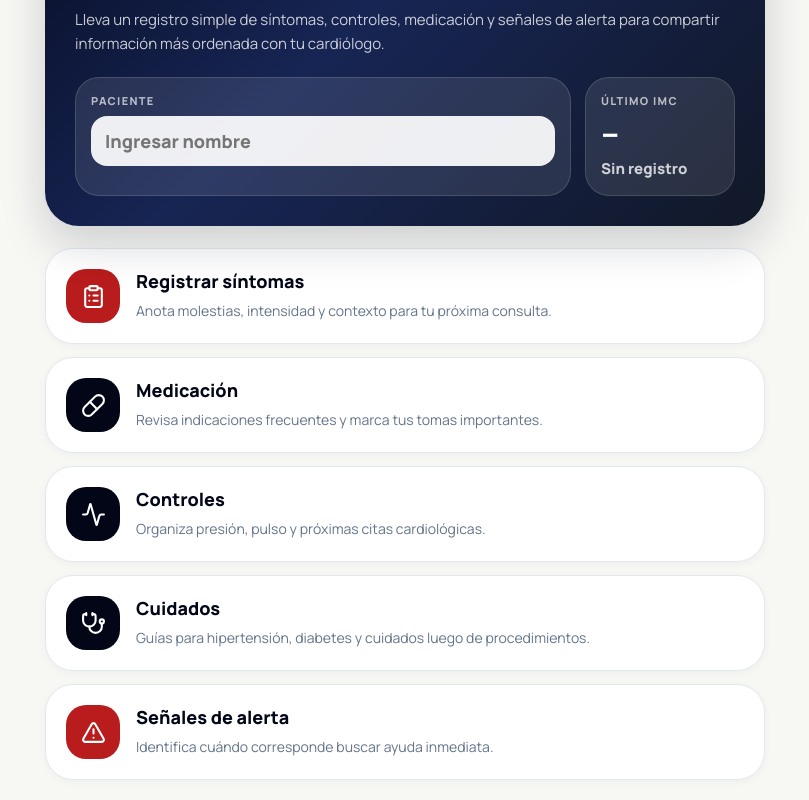
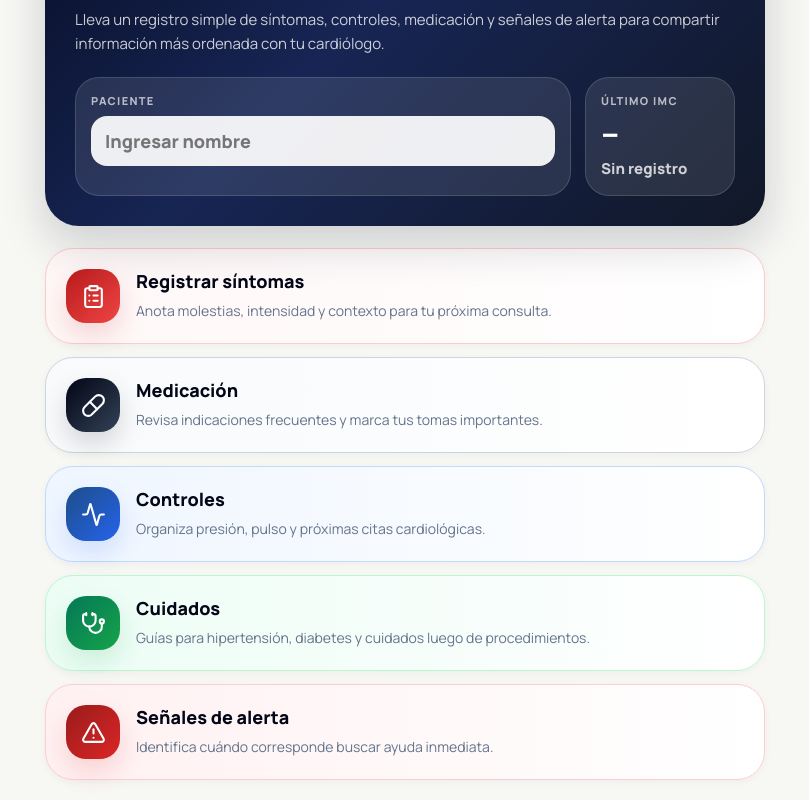
Before and after one commit to drgiancarlomr-glitch/cardiomr-app, a React (Vite) app: page / in a window 1280 px wide. Shown: the part 374-1174 px from the top of the page, without its empty margins (235-1044 px from the left). Built offline with nearby package versions, Linux system fonts and the light colour scheme.

Commit message:
Add section card color accents

```diff
--- a/src/App.jsx
+++ b/src/App.jsx
@@ -22,32 +22,35 @@ const sections = [
     title: 'Registrar síntomas',
     text: 'Anota molestias, intensidad y contexto para tu próxima consulta.',
     icon: ClipboardList,
-    tone: 'red',
+    tone: 'symptoms',
   },
   {
     id: 'meds',
     title: 'Medicación',
     text: 'Revisa indicaciones frecuentes y marca tus tomas importantes.',
     icon: Pill,
+    tone: 'meds',
   },
   {
     id: 'controls',
     title: 'Controles',
     text: 'Organiza presión, pulso y próximas citas cardiológicas.',
     icon: Activity,
+    tone: 'controls',
   },
   {
     id: 'care',
     title: 'Cuidados',
     text: 'Guías para hipertensión, diabetes y cuidados luego de procedimientos.',
     icon: Stethoscope,
+    tone: 'care',
   },
   {
     id: 'urgent',
     title: 'Señales de alerta',
     text: 'Identifica cuándo corresponde buscar ayuda inmediata.',
     icon: AlertTriangle,
-    tone: 'red',
+    tone: 'urgent',
   },
 ];
 
--- a/src/style.css
+++ b/src/style.css
@@ -249,6 +249,31 @@ button, input, textarea, select {
   transition: .18s ease;
 }
 
+.card:has(.card-icon.symptoms) {
+  background: linear-gradient(90deg, #fff7f7, #ffffff);
+  border-color: #fecaca;
+}
+
+.card:has(.card-icon.meds) {
+  background: linear-gradient(90deg, #f8fafc, #ffffff);
+  border-color: #cbd5e1;
+}
+
+.card:has(.card-icon.controls) {
+  background: linear-gradient(90deg, #eff6ff, #ffffff);
+  border-color: #bfdbfe;
+}
+
+.card:has(.card-icon.care) {
+  background: linear-gradient(90deg, #ecfdf5, #ffffff);
+  border-color: #bbf7d0;
+}
+
+.card:has(.card-icon.urgent) {
+  background: linear-gradient(90deg, #fff1f2, #ffffff);
+  border-color: #fecdd3;
+}
+
 .card:hover {
   transform: translateY(-2px);
   box-shadow: 0 10px 28px rgba(15,23,42,.09);
@@ -265,7 +290,30 @@ button, input, textarea, select {
   background: #020617;
 }
 
-.card-icon.red { background: #b91c1c; }
+.card-icon.symptoms {
+  background: linear-gradient(135deg, #b91c1c, #ef4444);
+  box-shadow: 0 12px 26px rgba(185,28,28,.16);
+}
+
+.card-icon.meds {
+  background: linear-gradient(135deg, #020617, #334155);
+  box-shadow: 0 12px 26px rgba(2,6,23,.15);
+}
+
+.card-icon.controls {
+  background: linear-gradient(135deg, #1d4e89, #2563eb);
+  box-shadow: 0 12px 26px rgba(37,99,235,.16);
+}
+
+.card-icon.care {
+  background: linear-gradient(135deg, #047857, #16a34a);
+  box-shadow: 0 12px 26px rgba(22,163,74,.16);
+}
+
+.card-icon.urgent {
+  background: linear-gradient(135deg, #991b1b, #dc2626);
+  box-shadow: 0 12px 26px rgba(220,38,38,.16);
+}
 
 .card-body {
   flex: 1;
```
